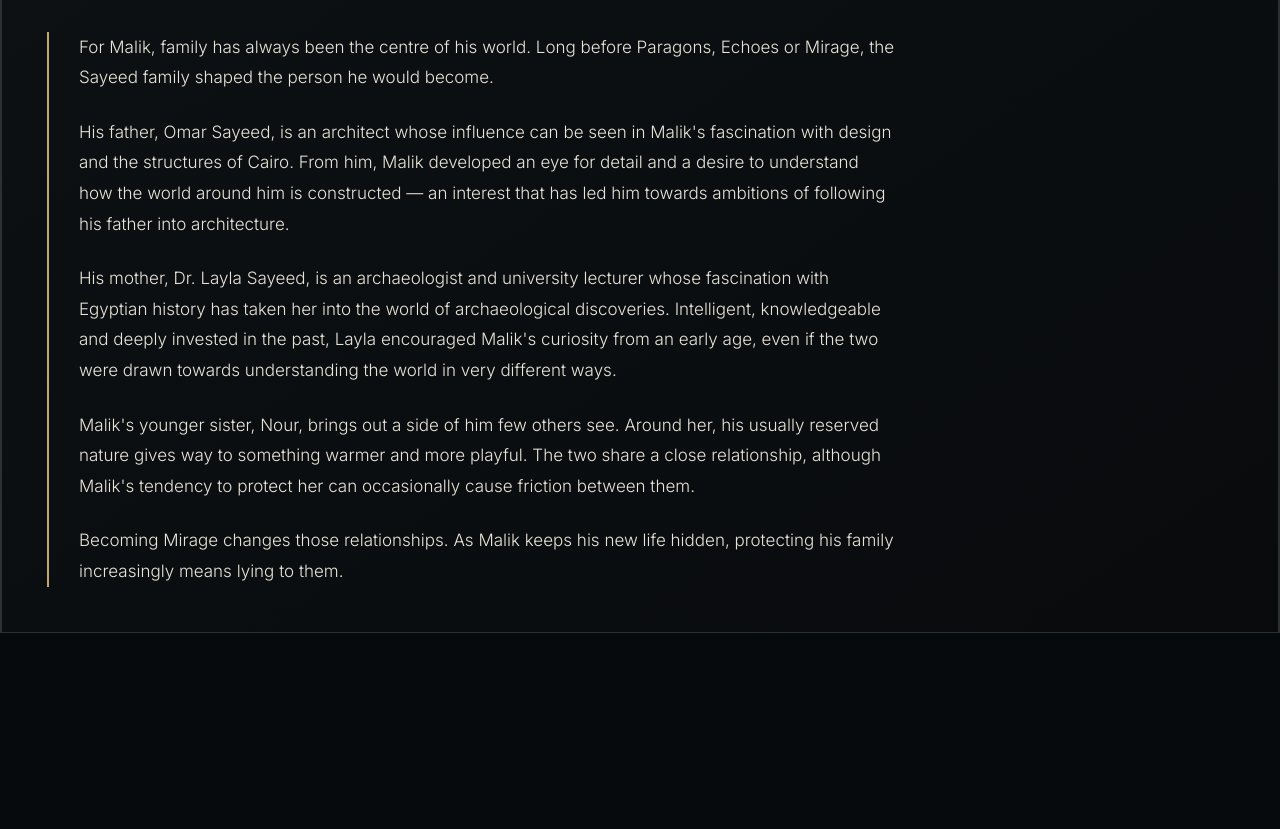
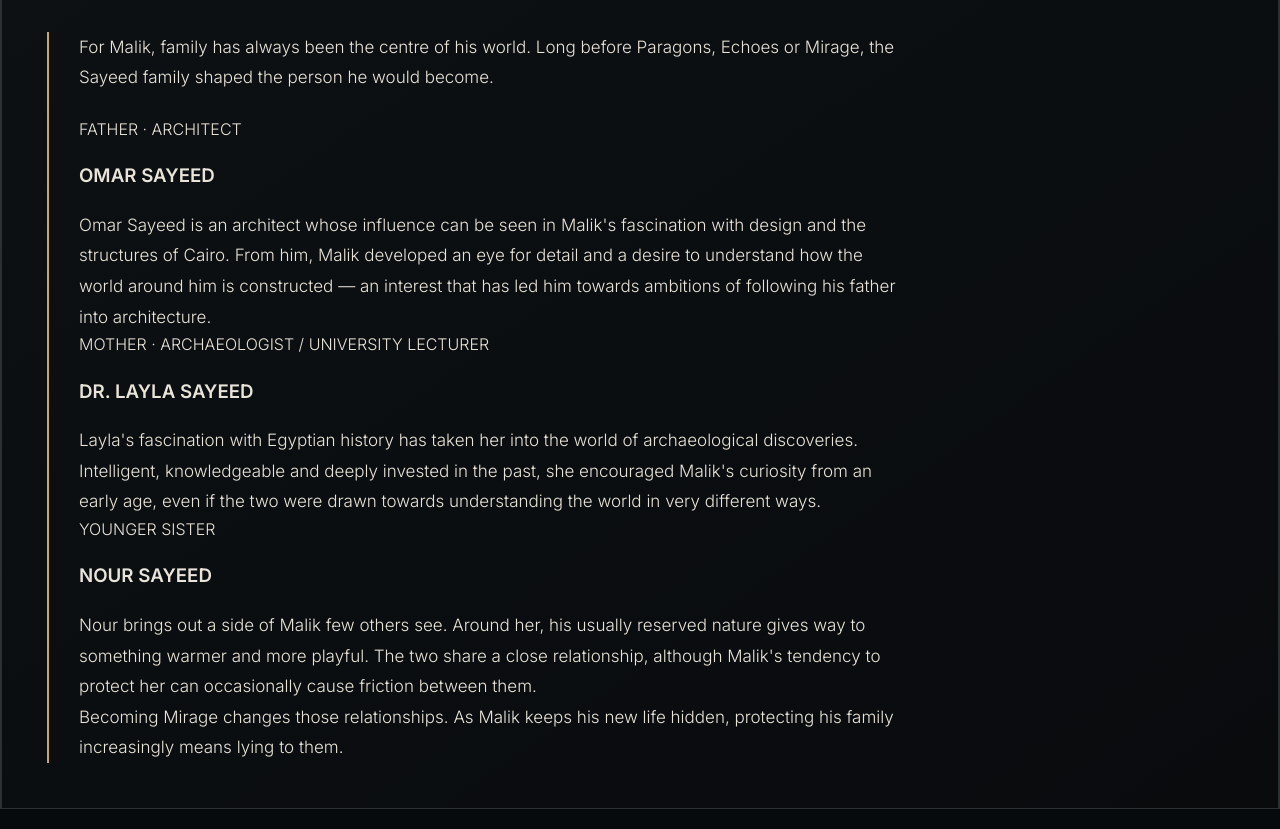
Before and after one commit to diegoloveridge2003-boop/Evrane, a plain HTML site: page mirage.html in a window 1280 px wide. Shown: the part 4978-5807 px from the top of the page. Before the commit the page ends 5631 px from the top, so only its background shows below. Drawn offline with Linux system fonts and the light colour scheme.

Commit message:
Update mirage.html

```diff
--- a/mirage.html
+++ b/mirage.html
@@ -266,28 +266,48 @@
   become.
 </p>
 
+<div class="family-member">
+
+  <span>FATHER · ARCHITECT</span>
+  <h3>OMAR SAYEED</h3>
+
   <p>
-  His father, Omar Sayeed, is an architect whose influence can be seen in
-  Malik's fascination with design and the structures of Cairo. From him,
-  Malik developed an eye for detail and a desire to understand how the world
+    Omar Sayeed is an architect whose influence can be seen in Malik's
+    fascination with design and the structures of Cairo. From him, Malik
+    developed an eye for detail and a desire to understand how the world
     around him is constructed — an interest that has led him towards ambitions
     of following his father into architecture.
   </p>
 
+</div>
+
+<div class="family-member">
+
+  <span>MOTHER · ARCHAEOLOGIST / UNIVERSITY LECTURER</span>
+  <h3>DR. LAYLA SAYEED</h3>
+
   <p>
-  His mother, Dr. Layla Sayeed, is an archaeologist and university lecturer
-  whose fascination with Egyptian history has taken her into the world of
+    Layla's fascination with Egyptian history has taken her into the world of
     archaeological discoveries. Intelligent, knowledgeable and deeply invested
-  in the past, Layla encouraged Malik's curiosity from an early age, even if
+    in the past, she encouraged Malik's curiosity from an early age, even if
     the two were drawn towards understanding the world in very different ways.
   </p>
 
+</div>
+
+<div class="family-member">
+
+  <span>YOUNGER SISTER</span>
+  <h3>NOUR SAYEED</h3>
+
   <p>
-  Malik's younger sister, Nour, brings out a side of him few others see.
-  Around her, his usually reserved nature gives way to something warmer and
-  more playful. The two share a close relationship, although Malik's tendency
-  to protect her can occasionally cause friction between them.
+    Nour brings out a side of Malik few others see. Around her, his usually
+    reserved nature gives way to something warmer and more playful. The two
+    share a close relationship, although Malik's tendency to protect her can
+    occasionally cause friction between them.
   </p>
+
+</div>
 
 <p>
   Becoming Mirage changes those relationships. As Malik keeps his new life
```
Lines whose indentation alone changed are shown as unchanged.
